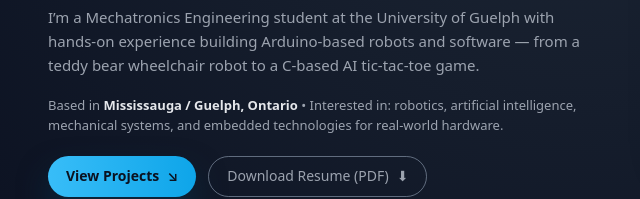
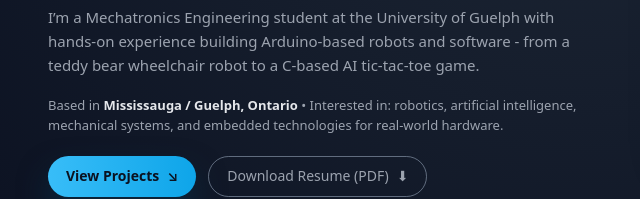
Before and after one commit to KaelanP2007/Kaelan-sPortfolio, a plain HTML site: page index.html in a window 1280 px wide. Shown: the part 295-494 px from the top of the page, 68-708 px from the left. Drawn offline with Linux system fonts and the light colour scheme.

Commit message:
Update index.html

```diff
--- a/index.html
+++ b/index.html
@@ -565,7 +565,7 @@
 
           <p class="hero-subtitle">
             I’m a Mechatronics Engineering student at the University of Guelph with hands-on experience
-            building Arduino-based robots and software — from a teddy bear wheelchair robot to a
+            building Arduino-based robots and software - from a teddy bear wheelchair robot to a
             C-based AI tic-tac-toe game.
           </p>
 
```
